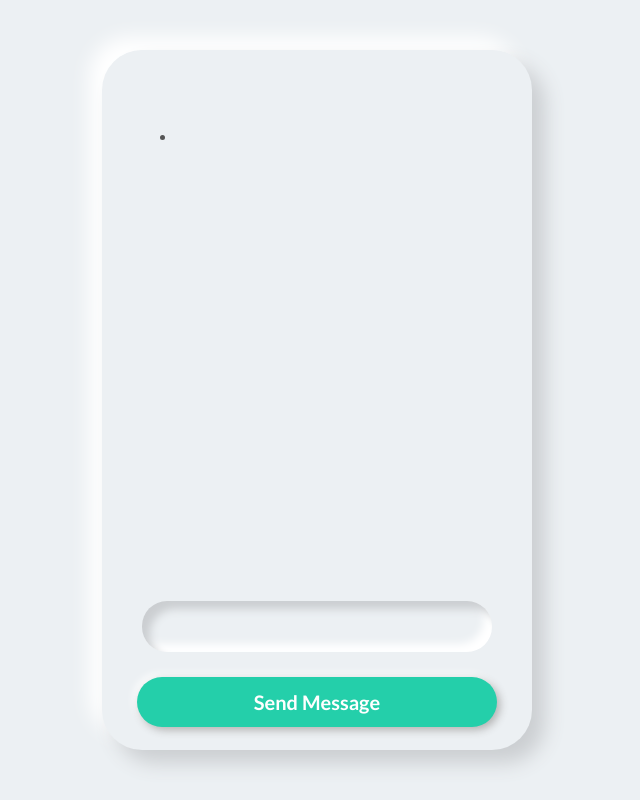
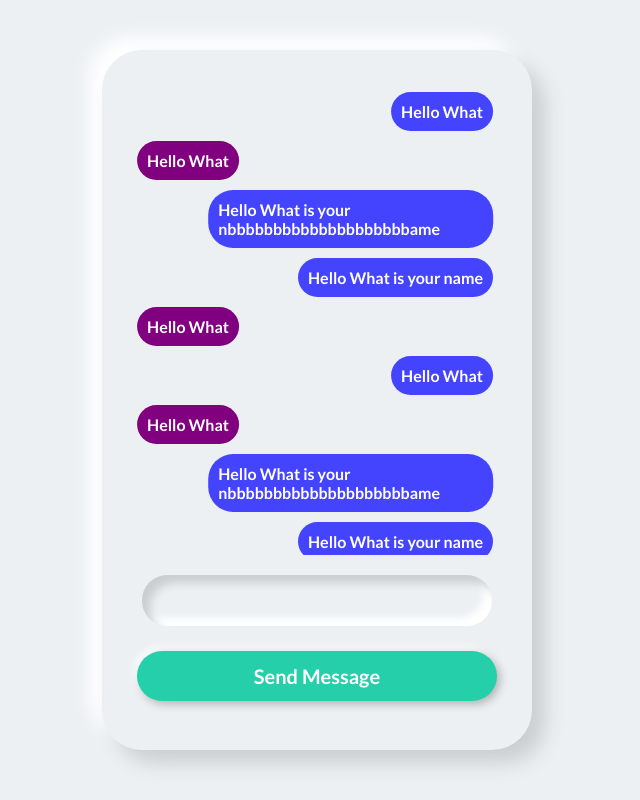
Before and after one commit to haris-aqeel/Real-Time-Chat-Application, a plain HTML site: page public/index.html in a window 1280 px wide. Shown: the whole page, without its empty margins (323-963 px from the left). Drawn offline with Linux system fonts and the light colour scheme.

Commit message:
User Interface Completeed

```diff
--- a/public/index.html
+++ b/public/index.html
@@ -11,7 +11,16 @@
 
         <div id="showMessages">
             <ul>
-                <li></li>
+              <li class="mine">Hello What is your name</li>
+              <li class="mine">Hello What is your nbbbbbbbbbbbbbbbbbbbbame</li>
+              <li class="your">Hello What</li>
+              <li class="mine">Hello What</li>
+              <li class="your">Hello What</li>
+              <li class="mine">Hello What is your name</li>
+              <li class="mine">Hello What is your nbbbbbbbbbbbbbbbbbbbbame</li>
+              <li class="your">Hello What</li>
+              <li class="mine">Hello What</li>
+              <li class="your">Hello What</li>
             </ul>
         </div>
 
--- a/public/style.css
+++ b/public/style.css
@@ -17,7 +17,7 @@
   .message-div {
     width:430px;
     height: 700px;
-    padding: 60px 35px 35px 35px;
+    padding: 35px 35px 35px 35px;
     border-radius: 40px;
     background: #ecf0f3;
     box-shadow: 13px 13px 20px #cbced1,
@@ -32,13 +32,10 @@
 
    */
 
-#showMessages{
-    height: 400px;
-}
 
   .fields {
     width: 100%;
-    padding: 75px 5px 5px 5px;
+    padding: 20px 5px 5px 5px;
   }
   .fields input {
     border: none;
@@ -46,7 +43,7 @@
     background: none;
     font-size: 18px;
     color: #555;
-    padding:15px 30px 15px 5px;
+    padding:15px 30px 15px 30px;
   }
   .message, .password {
     margin-bottom: 20px;
@@ -78,3 +75,45 @@
   .signin-button:active {
     background:#1da88a;
   }
+
+
+#showMessages{
+    height: 470px;
+    width: 100%;
+    overflow: scroll;
+    padding: 0 4px 0 0;
+
+}
+
+
+#showMessages ul li{
+    list-style: none;
+    padding: 10px;
+    border-radius: 25px;
+    margin-top: 10px;
+    transform: rotate(-180deg);
+    max-width: 80%;
+    width: auto;
+    color: #fff;
+
+}
+
+ul {
+
+  height: inherit;
+  transform: rotate(180deg);
+  display: flex;
+  flex-flow: column;
+  padding: 0;;
+
+}
+
+.mine{
+  align-self: flex-start;
+  background-color: rgb(68, 68, 255);
+}
+
+.your{
+  align-self: flex-end;
+  background-color:purple;
+}
```
